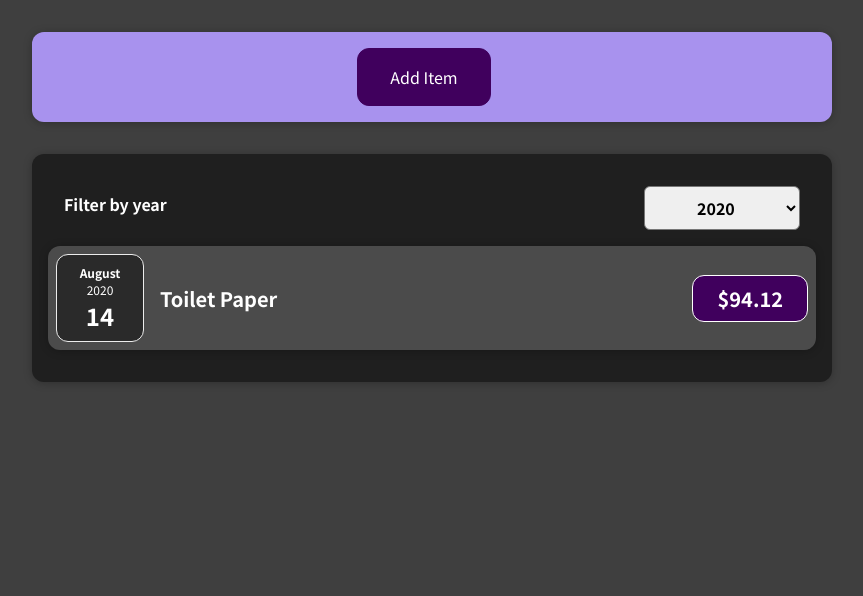
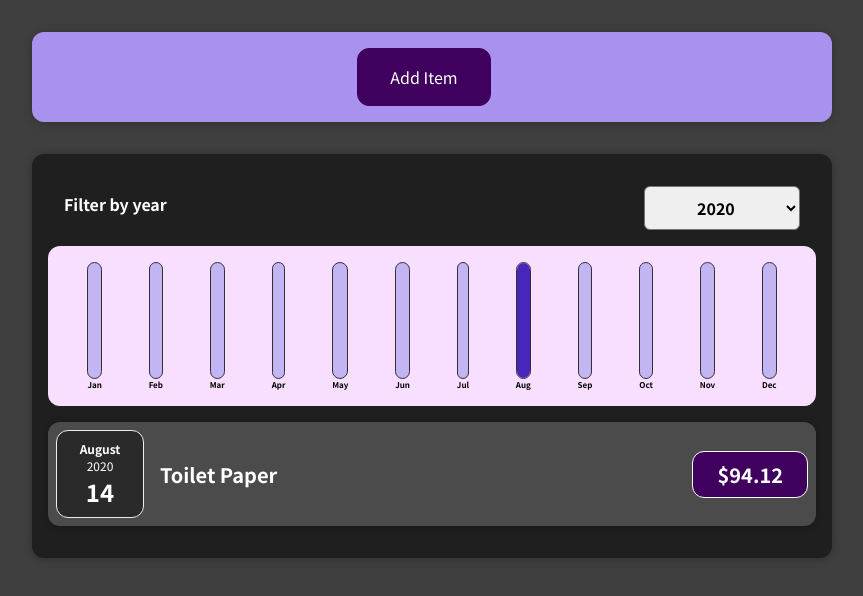
Before and after one commit to gnanaprakashreddy/ExpenseTracker, a React (Create React App) app: page / in a window 1280 px wide. Shown: the top 596 px of the page, without its empty margins (208-1071 px from the left). Built offline with nearby package versions, Linux system fonts and the light colour scheme.

Commit message:
Added ChartBar

```diff
--- /dev/null
+++ b/src/components/Chart/Chart.css
@@ -0,0 +1,9 @@
+.chart {
+  padding: 1rem;
+  border-radius: 12px;
+  background-color: #f8dfff;
+  text-align: center;
+  display: flex;
+  justify-content: space-around;
+  height: 10rem;
+}
--- /dev/null
+++ b/src/components/Chart/Chart.js
@@ -0,0 +1,24 @@
+import ChartBar from './ChartBar'
+import React from 'react'
+import './Chart.css'
+
+const Chart = (props) => {
+
+    const dataPointValues = props.dataPoints.map(datapoint => datapoint.value)
+    // console.log(dataPointValues);
+    const maxPrice = Math.max(...dataPointValues)
+    // console.log(maxPrice);
+    return (
+        <div className="chart">
+            {props.dataPoints.map(datapoint => (
+                <ChartBar
+                    key={datapoint.label}
+                    value={datapoint.value}
+                    maxValue={maxPrice}
+                    label ={datapoint.label}/>
+            ))}
+        </div>
+    )
+}
+
+export default Chart;
--- /dev/null
+++ b/src/components/Chart/ChartBar.css
@@ -0,0 +1,30 @@
+.chart-bar {
+  height: 100%;
+  display: flex;
+  flex-direction: column;
+  align-items: center;
+}
+
+.chart-bar__inner {
+  height: 100%;
+  width: 100%;
+  border: 1px solid #313131;
+  border-radius: 12px;
+  background-color: #c3b4f3;
+  overflow: hidden;
+  display: flex;
+  flex-direction: column;
+  justify-content: flex-end;
+}
+
+.chart-bar__fill {
+  background-color: #4826b9;
+  width: 100%;
+  transition: all 0.3s ease-out;
+}
+
+.chart-bar__label {
+  font-weight: bold;
+  font-size: 0.5rem;
+  text-align: center;
+}
--- /dev/null
+++ b/src/components/Chart/ChartBar.js
@@ -0,0 +1,23 @@
+import './ChartBar.css'
+
+const ChartBar = (props) => {
+    let barFillHeight = '0%'
+
+    // console.log(props.value);
+
+    if(props.maxValue > 0){
+        barFillHeight = Math.round((props.value/props.maxValue)*100) + '%'
+    }
+
+    // console.log(barFillHeight);
+    return (
+        <div className="chart-bar">
+            <div className="chart-bar__inner">
+                <div className="chart-bar__fill" style={{height: barFillHeight}}></div>
+            </div>
+            <div className="chart-bar__label">{props.label}</div>
+        </div>
+    )
+}
+
+export default ChartBar
--- a/src/components/Expenses/Expenses.js
+++ b/src/components/Expenses/Expenses.js
@@ -3,7 +3,7 @@
 import Card from '../UI/Card'
 import ExpenseFilter from './ExpenseFilter'
 import ExpenseList from './ExpenseList'
-
+import ExpensesChart from './ExpensesChart'
 const  Expenses = (props) => {
 
     const [year, setYear] = useState('2020')
@@ -21,6 +21,7 @@
         <div>
             <Card className='expenses'>
                 <ExpenseFilter year={year} onYearSelect = {onYearSelectHandler}/>
+                <ExpensesChart expenses={filteredExpenses}/>
                 <ExpenseList items={filteredExpenses} />
             </Card>
         </div>
--- /dev/null
+++ b/src/components/Expenses/ExpensesChart.js
@@ -0,0 +1,27 @@
+import Chart from '../Chart/Chart'
+
+const ExpensesChart = (props) => {
+
+    const chartDataPoints = [
+        {label:'Jan', value:0},
+        {label:'Feb', value:0},
+        {label:'Mar', value:0},
+        {label:'Apr', value:0},
+        {label:'May', value:0},
+        {label:'Jun', value:0},
+        {label:'Jul', value:0},
+        {label:'Aug', value:0},
+        {label:'Sep', value:0},
+        {label:'Oct', value:0},
+        {label:'Nov', value:0},
+        {label:'Dec', value:0}
+    ]
+
+    for (const expense of props.expenses){
+        const expenseMonth = expense.date.getMonth();
+        chartDataPoints[expenseMonth].value +=expense.amount;
+    }
+    return <Chart dataPoints={chartDataPoints}/>
+}
+
+export default ExpensesChart
```
Also changed, not shown: 1 other file (tests, documents, lock files or other folders).
